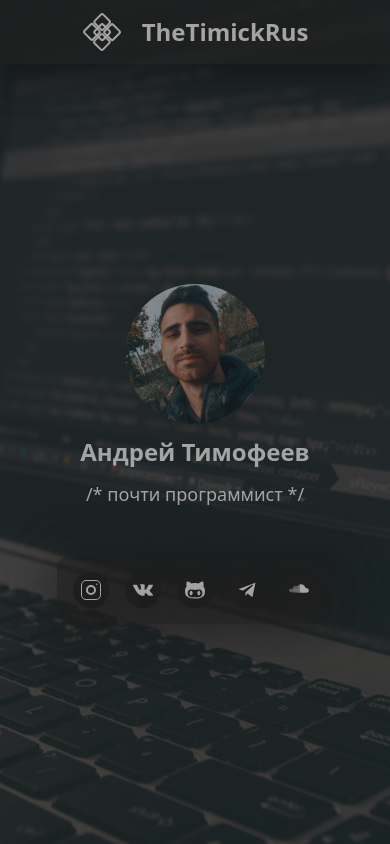
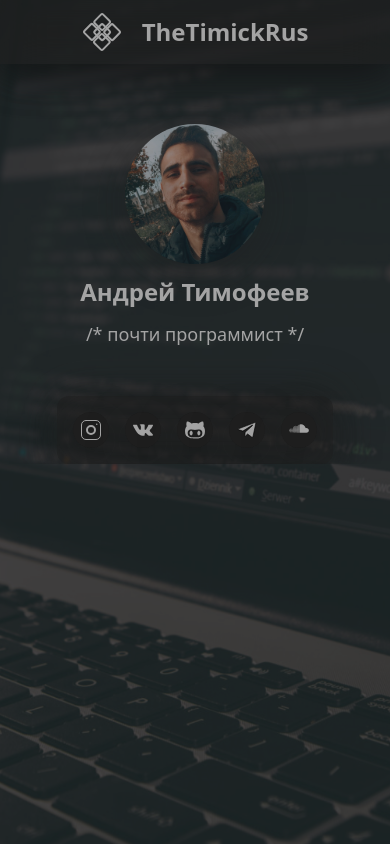
Before and after one commit to thetimick/thetimick-site, a Vue app: page / in a window 390 px wide. Built offline with nearby package versions, Linux system fonts and the light colour scheme.

Commit message:
update02
mobile response fix

```diff
--- a/src/components/MainPage.vue
+++ b/src/components/MainPage.vue
@@ -1,13 +1,13 @@
-<template >
-  <div class="min-h-screen h-1 ">
+<template>
+  <div class="h-mobile sm:min-h-screen  flex flex-col">
     <div class="absolute h-full w-full opacity-80 bg-main"></div>
     <img
         src="../assets/img/main-background.jpg"
         height="1080"
         width="1920"
-        class="absolute h-full w-full -z-10  object-cover"
+        class="absolute h-full w-full -z-10 object-cover"
     />
-    <header class="flex sm:px-16 relative justify-center sm:justify-start h-16 sm:h-24 items-center">
+    <header class="sticky top-0 flex sm:px-16 relative justify-center sm:justify-start h-16 sm:h-24 items-center">
       <div class="absolute left-0 h-full w-full bg-main drop-shadow-black opacity-50"></div>
       <div class="absolute left-0 h-full w-full bg-main blur-xl opacity-50"></div>
       <div class="flex items-center gap-5 z-10">
@@ -15,9 +15,9 @@
         <span class="text-2xl sm:text-4xl text-main font-bold">TheTimickRus</span>
       </div>
     </header>
-    <div class="container h-full mx-auto">
-      <div class="flex items-center h-full justify-center">
-        <div class="flex flex-col mb-16 gap-12">
+    <div class="container flex-1 flex justify-center mx-auto">
+      <div class="flex items-center justify-center">
+        <div class="flex flex-col mt-[60px] sm:mt-0 gap-12">
           <div class="flex flex-col gap-3">
             <div class="flex justify-center gap-3">
               <div class="relative drop-shadow-main rounded-full bg-main opacity-50 ">
```
